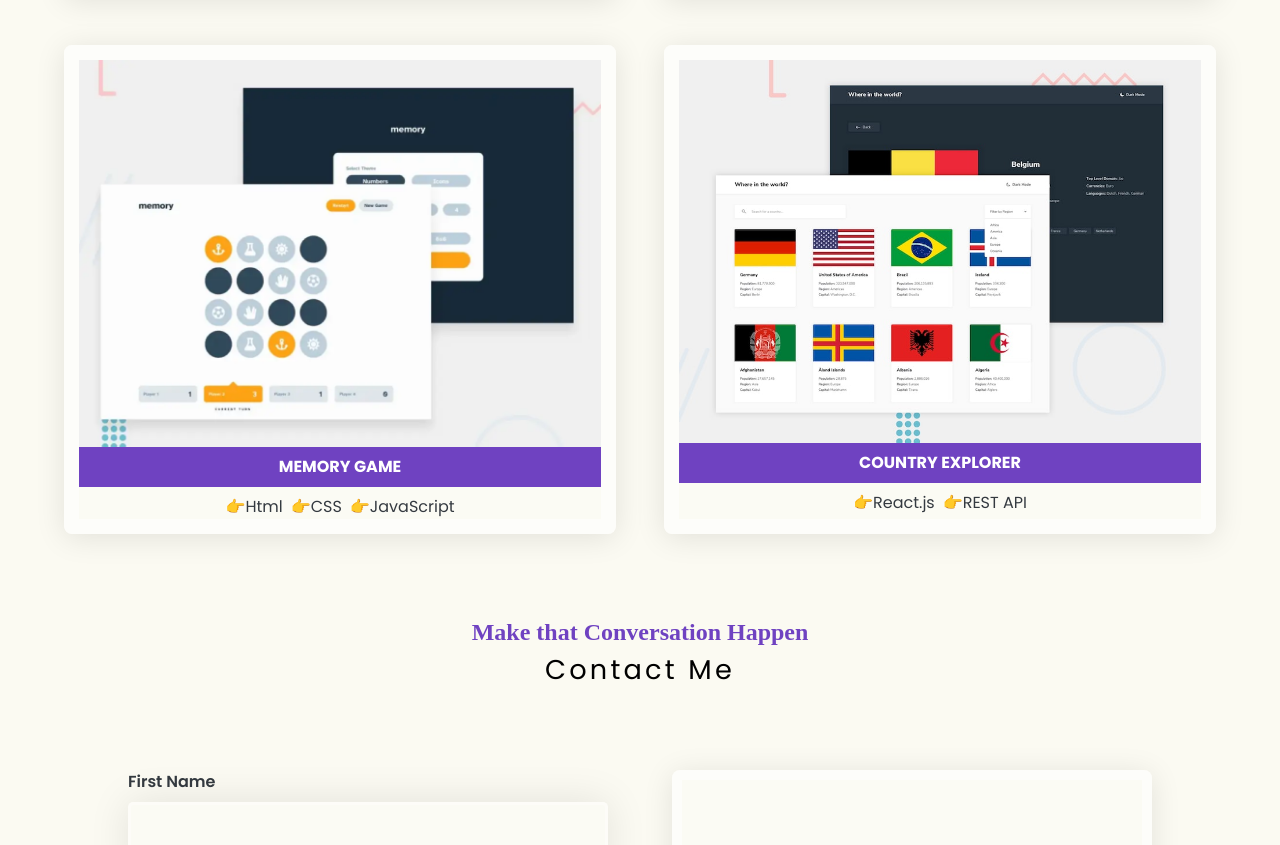
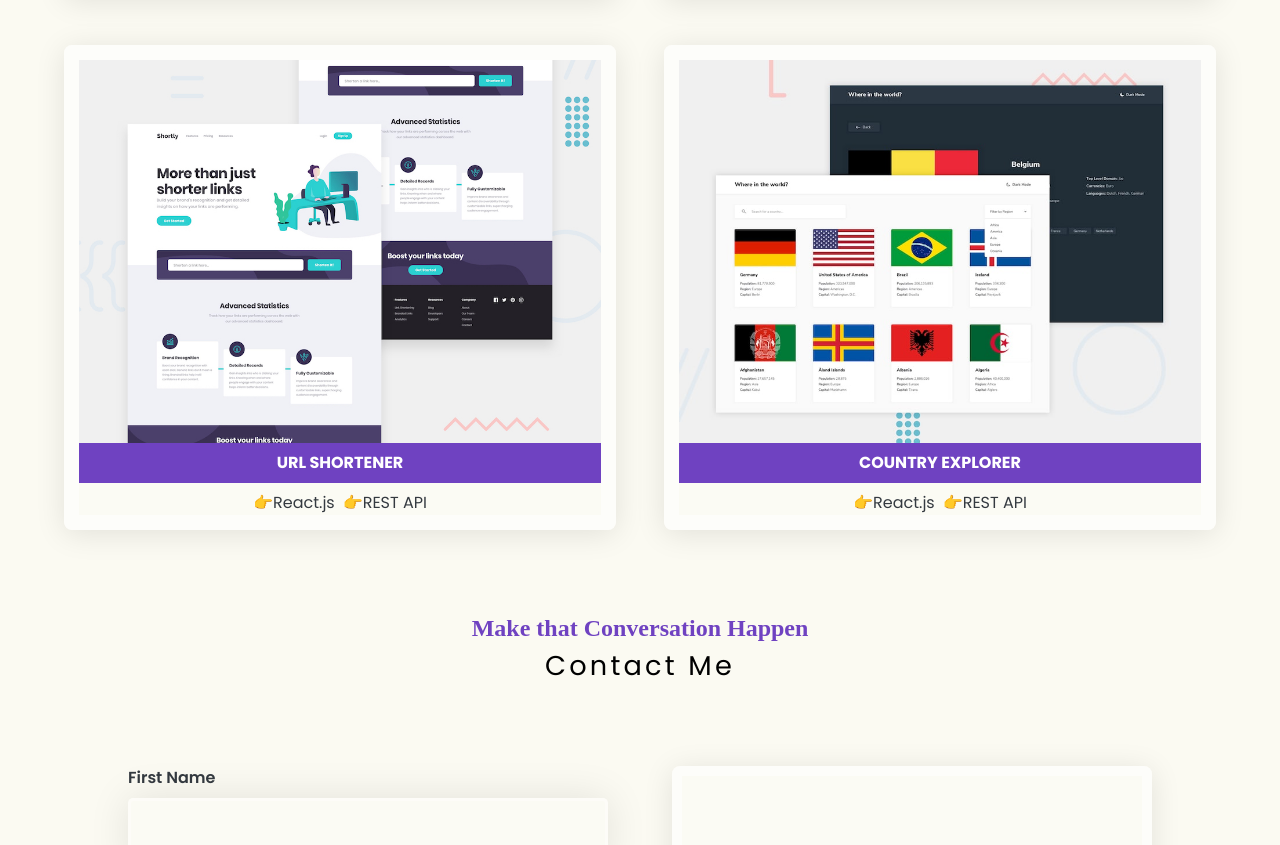
Before and after one commit to Okantey/myPortfolio, a website: page index.html in a window 1280 px wide. Shown: the part 3588-4433 px from the top of the page. Drawn offline with nearby package versions, Linux system fonts and the light colour scheme; grey boxes are pictures that could not be loaded; a web font is replaced by a local one.

Commit message:
add url shortener

```diff
--- a/index.html
+++ b/index.html
@@ -380,14 +380,14 @@
           </div>
         </div>
         <div class="portfolio-item" data-aos="flip-left" onclick="getGithub()">
-          <img src="/icons/thumbnail-project-5-large.webp" alt="" />
-          <p>MEMORY GAME</p>
+          <img src="/icons/url-shortener.jpg" alt="" />
+          <p>URL SHORTENER</p>
           <div class="language">
-            <span>Html</span>
-            <span>CSS</span>
-            <span>JavaScript</span>
+            <span>React.js</span>
+            <span>REST API</span>
           </div>
         </div>
+          <a href="https://rest-countries-api-okantey.vercel.app" target="_blank">
             <div class="portfolio-item" data-aos="flip-left" onclick="getGithub()">
               <img src="/icons/desktop-preview-api.jpg" alt="" />
               <p>COUNTRY EXPLORER</p>
@@ -396,6 +396,7 @@
                 <span id="contact">REST API</span>
               </div>
             </div>
+          </a>
       </div>
 
       <!-- testimonials -->
```
Also changed, not shown: icons/url-shortener.jpg (added). Lines whose indentation alone changed are shown as unchanged.
